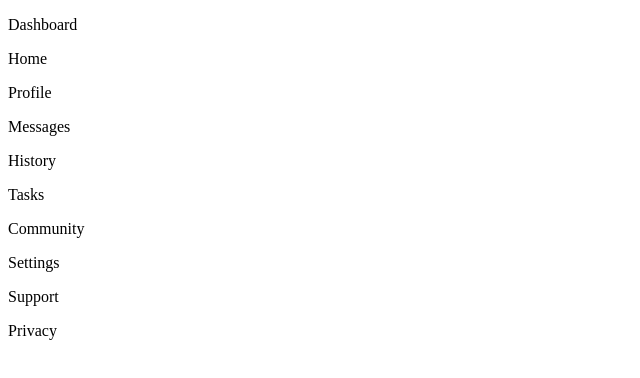
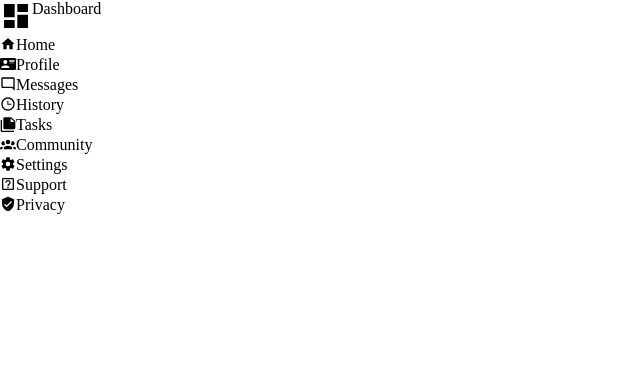
Before and after one commit to cornely06/admin-dashboard, a plain HTML site: page index.html in a window 1280 px wide. Shown: the whole page, without its empty margins (0-640 px from the left). Drawn offline with Linux system fonts and the light colour scheme.

Commit message:
Add and align logos to sidebar

```diff
--- a/css/style.css
+++ b/css/style.css
@@ -0,0 +1,21 @@
+*,
+*::before,
+*::after {
+  box-sizing: border-box;
+  margin: 0;
+  padding: 0;
+}
+
+.company-logo {
+  width: 2em;
+}
+
+.link-logo {
+  width: 1em;
+}
+
+.sidebar-logo,
+.nav-link,
+.nav-settings-link {
+  display: flex;
+}
--- a/index.html
+++ b/index.html
@@ -11,46 +11,66 @@
       <div class="grid-container">
         <div class="sidebar">
           <div class="sidebar-logo">
-            <div class="logo"></div>
+            <div class="company-logo">
+              <img src="img/logos/view-dashboard.svg" alt="company logo" />
+            </div>
             <p class="logo-text">Dashboard</p>
           </div>
           <div class="nav-links">
             <div class="nav-link">
-              <div class="link-logo"></div>
+              <div class="link-logo">
+                <img src="img/logos/home.svg" alt="" />
+              </div>
               <p class="link-text">Home</p>
             </div>
             <div class="nav-link">
-              <div class="link-logo"></div>
+              <div class="link-logo">
+                <img src="img/logos/card-account-details.svg" alt="" />
+              </div>
               <p class="link-text">Profile</p>
             </div>
             <div class="nav-link">
-              <div class="link-logo"></div>
+              <div class="link-logo">
+                <img src="img/logos/message-reply-outline.svg" alt="" />
+              </div>
               <p class="link-text">Messages</p>
             </div>
             <div class="nav-link">
-              <div class="link-logo"></div>
+              <div class="link-logo">
+                <img src="img/logos/clock-time-three-outline.svg" alt="" />
+              </div>
               <p class="link-text">History</p>
             </div>
             <div class="nav-link">
-              <div class="link-logo"></div>
+              <div class="link-logo">
+                <img src="img/logos/note-multiple.svg" alt="" />
+              </div>
               <p class="link-text">Tasks</p>
             </div>
             <div class="nav-link">
-              <div class="link-logo"></div>
+              <div class="link-logo">
+                <img src="img/logos/account-group.svg" alt="" />
+              </div>
               <p class="link-text">Community</p>
             </div>
           </div>
           <div class="nav-settings-links">
             <div class="nav-settings-link">
-              <div class="link-logo"></div>
+              <div class="link-logo">
+                <img src="img/logos/cog.svg" alt="" />
+              </div>
               <p class="link-text">Settings</p>
             </div>
             <div class="nav-settings-link">
-              <div class="link-logo"></div>
+              <div class="link-logo">
+                <img src="img/logos/help-box-outline.svg" alt="" />
+              </div>
               <p class="link-text">Support</p>
             </div>
             <div class="nav-settings-link">
-              <div class="link-logo"></div>
+              <div class="link-logo">
+                <img src="img/logos/shield-check.svg" alt="" />
+              </div>
               <p class="link-text">Privacy</p>
             </div>
           </div>
```
